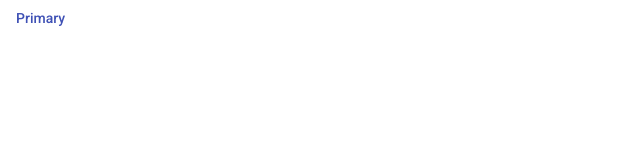
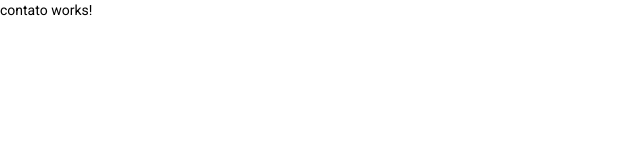
Before and after one commit to arturtarcisio/agenda-app-spring-angular, an Angular app in the folder frontend/agenda-app/: page / in a window 1280 px wide. Shown: the top 160 px of the page, without its empty margins (0-640 px from the left). Built offline with nearby package versions, Linux system fonts and the light colour scheme.

Commit message:
Criando o componente e serviço de contato

```diff
--- a/frontend/agenda-app/src/app/app.component.html
+++ b/frontend/agenda-app/src/app/app.component.html
@@ -1 +1 @@
-<button mat-button color="primary">Primary</button>
+<app-contato></app-contato>
--- /dev/null
+++ b/frontend/agenda-app/src/app/contato.service.ts
@@ -0,0 +1,9 @@
+import { Injectable } from '@angular/core';
+
+@Injectable({
+  providedIn: 'root'
+})
+export class ContatoService {
+
+  constructor() { }
+}
--- /dev/null
+++ b/frontend/agenda-app/src/app/contato/contato.component.html
@@ -0,0 +1 @@
+<p>contato works!</p>
--- /dev/null
+++ b/frontend/agenda-app/src/app/contato/contato.component.ts
@@ -0,0 +1,15 @@
+import { Component, OnInit } from '@angular/core';
+
+@Component({
+  selector: 'app-contato',
+  templateUrl: './contato.component.html',
+  styleUrls: ['./contato.component.css']
+})
+export class ContatoComponent implements OnInit {
+
+  constructor() { }
+
+  ngOnInit(): void {
+  }
+
+}
```
Also changed, not shown: frontend/agenda-app/src/app/app.module.ts (+8 -3 lines), frontend/agenda-app/src/app/contato/contato.component.css (added).
